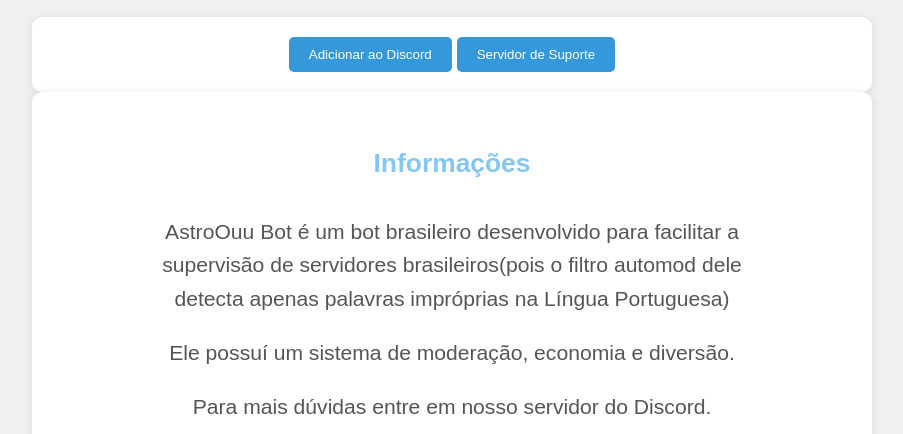
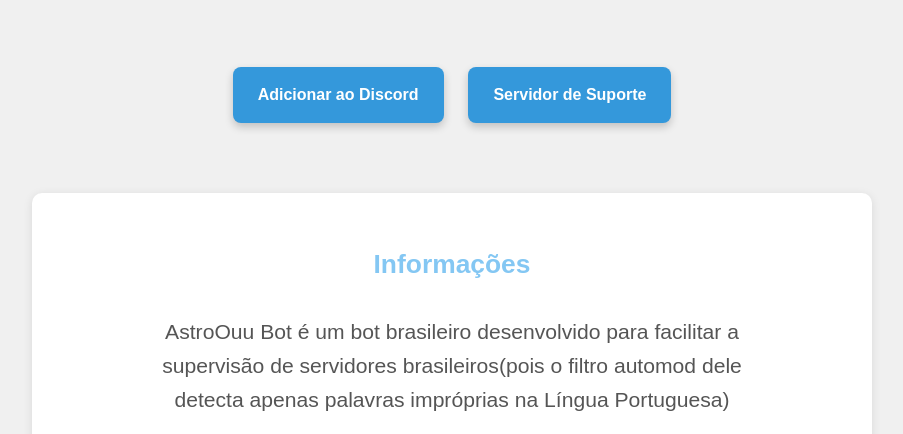
Before and after one commit to O-Menino-Front-End/AstroOuu-Bot-Site, a plain HTML site: page index.html in a window 1280 px wide. Shown: the part 103-537 px from the top of the page, without its empty margins (188-1091 px from the left). Drawn offline with Linux system fonts and the light colour scheme.

Commit message:
Fix: Corrigir botões - remover botão inválido e adicionar estilos CSS apropriados

```diff
--- a/index.html
+++ b/index.html
@@ -12,9 +12,9 @@
 <body>
     <h1>AstroOuu Bot</h1>
     <p>O Bot mais moderativo possível</p>
-    <div class="convidar">
-        <button class="btn"><a href="https://discord.com/oauth2/authorize?client_id=1388839477765472357"></a>Adicionar ao Discord</button>
-        <button class="btn"<a href="https://bit.ly/astroouu">Servidor de Suporte</a></button>
+    <div class="buttons">
+        <a href="https://discord.com/oauth2/authorize?client_id=1388839477765472357" class="btn">Adicionar ao Discord</a>
+        <a href="https://bit.ly/astroouu" class="btn">Servidor de Suporte</a>
     </div>
     <div class="info">
         <h2>Informações</h2>
--- a/style.css
+++ b/style.css
@@ -24,6 +24,30 @@ a {
   text-decoration: none;
 }
 
+.btn {
+  display: inline-block;
+  background-color: #3498db;
+  color: white;
+  border: none;
+  padding: 15px 25px;
+  border-radius: 8px;
+  cursor: pointer;
+  text-decoration: none;
+  margin: 10px;
+  font-size: 16px;
+  font-weight: bold;
+  transition: all 0.3s ease;
+  box-shadow: 0 4px 8px rgba(0, 0, 0, 0.2);
+}
+
+.btn:hover {
+  background-color: #2980b9;
+  color: white;
+  text-decoration: none;
+  transform: translateY(-2px);
+  box-shadow: 0 6px 12px rgba(0, 0, 0, 0.3);
+}
+
 button {
   background-color: #3498db;
   color: white;
@@ -34,7 +58,7 @@ button {
 }
 
 button:hover {
-  background-color: rgb(#2c3e50, #3498db, #f0f0f0);
+  background-color: #2980b9;
   transition: background-color 0.3s ease;
 }
 
@@ -47,6 +71,19 @@ h2 {
   color: #84c7f3;
   text-align: center;
   margin: 30px 0;
+}
+
+.buttons {
+  text-align: center;
+  margin: 40px 0;
+  background: none;
+  box-shadow: none;
+  padding: 20px;
+  max-width: none;
+}
+
+.buttons:hover {
+  box-shadow: none;
 }
 
 div {
```
